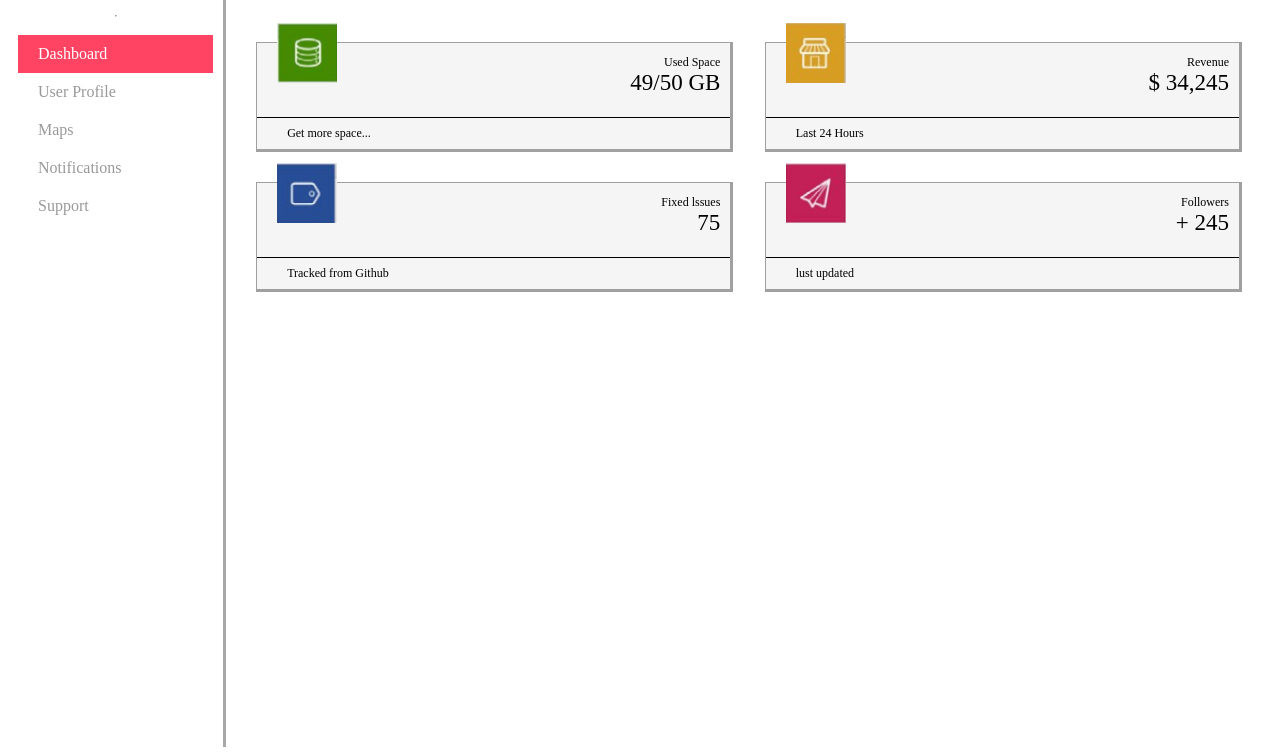
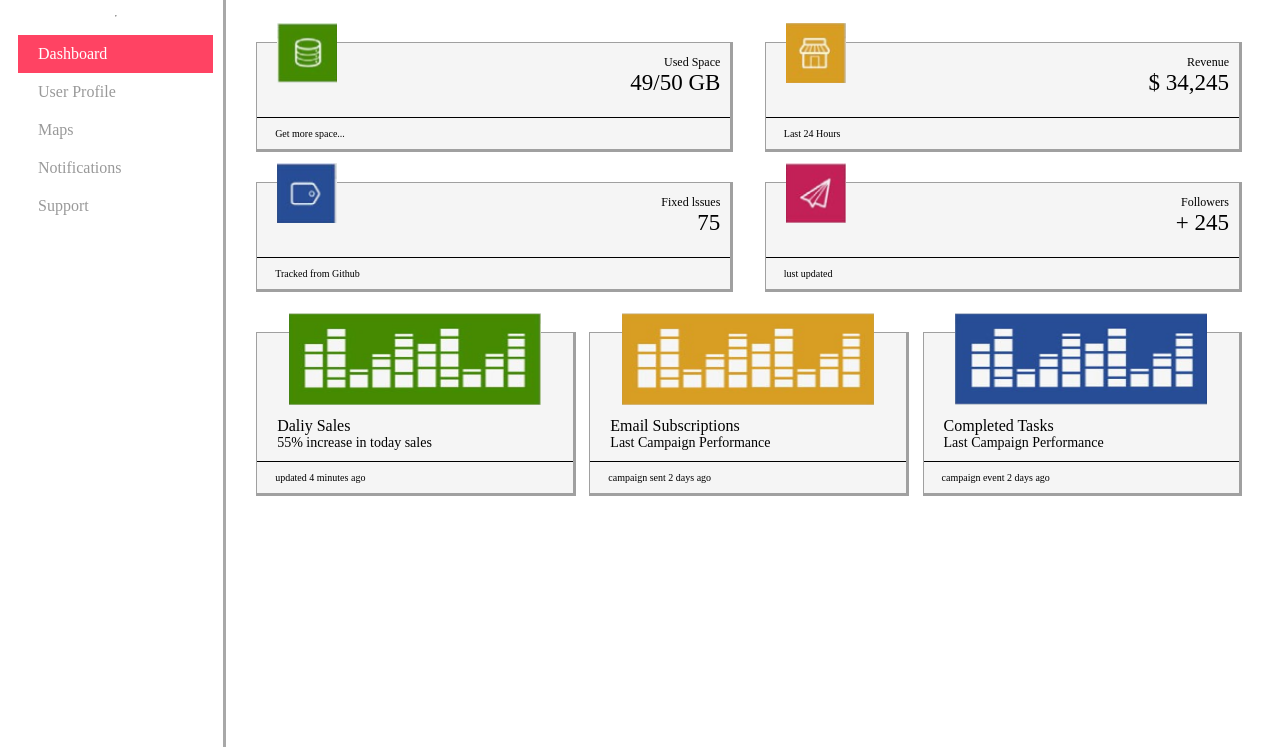
Before and after one commit to vsuet/dashboard, a plain HTML site: page index.html in a window 1280 px wide. Shown: the part 61-816 px from the top of the page. Drawn offline with Linux system fonts and the light colour scheme.

Commit message:
добавила еще 3 элемента и прописала для них стили

```diff
--- a/css/column.css
+++ b/css/column.css
@@ -16,8 +16,12 @@
 }
 
 .sm-item {
-    width: 48%;
+    width: 100%;
     margin: 15px 0;
+}
+
+.items-block-line {
+    margin-top: 40px;
 }
 
 .icon >img {
@@ -40,10 +44,6 @@
     height: 25px;
 }
 
-.sm-item {
-    width: 100%;
-}
-
 .text-tab {
     font-size: 12px;
     margin-bottom: 0px;
@@ -57,3 +57,20 @@
     text-align: right;
     padding-right: 10px;
 }
+
+.sm-item-two {
+    width: 100%;
+}
+
+.picture-two {
+    margin-bottom: -12px;
+}
+
+.picture-two > img{
+    width: 92%;
+    height: 210px;
+}
+
+.sm-item-two {
+    margin-bottom: 50px;
+}
--- a/css/default.css
+++ b/css/default.css
@@ -1,3 +1,11 @@
+h1 {
+    font-size: 20px;
+}
+
+h2 {
+    font-size: 20px;
+}
+
 .main-content {
     display: flex;
 }
@@ -6,6 +14,14 @@
     width: 260px;
     height: 100vh;
     border-right: 3px solid #a8a8a8;
+}
+
+.items-block-line {
+    margin-top: 20px;
+}
+
+.sm-item-two {
+    width: 32%;
 }
 
 .buttons-menu {
@@ -49,18 +65,15 @@
     margin: 10px;
 }
 
-.items-block {
-    display: flex;
-    flex-wrap: wrap;
-    justify-content: space-between;
-    margin-top: 30px;
-}
-
 .sm-item {
     width: 20%;
 }
 
-.one {
+.sm-item-two {
+    width: 32%;
+}
+
+.square {
     display: flex;
     flex-direction: column;
     background-color: rgb(245, 245, 245);
@@ -83,8 +96,23 @@
     left: 20px;
 }
 
+.picture-two{
+    text-align: center;
+}
+
+.picture-two > img{
+    width: 92%;
+    height: 150px;
+    position: relative;
+    bottom: 20px;
+}
+
+.sm-item-two.square {
+    margin-top: 5px;
+}
+
 .text-tab {
-    font-size: 14px;
+    font-size: 16px;
     margin-bottom: 0px;
     text-align: right;
     margin-right: 10px;
@@ -101,10 +129,20 @@
     width: 52%;
 }
 
+.text-two-line {
+    font-size: 16px;
+    margin: 0 20px;
+}
+
+.num-two-line {
+    font-size: 12px;
+    margin: 0 20px;
+}
+
 .item-footer {
-    font-size: 12px;
-    padding: 8px 0;
-    padding-left: 30px;
+    font-size: 10px;
+    padding: 10px 0;
+    padding-left: 18px;
     margin-top: 10px;
     border-top: 1px solid #000;
 }
--- a/css/desktop.css
+++ b/css/desktop.css
@@ -10,8 +10,30 @@
     left: 15px;
 }
 
+.items-block {
+    display: flex;
+    flex-wrap: wrap;
+    justify-content: space-between;
+    margin-top: 30px;
+}
+
+.items-block-line {
+    display: flex;
+    flex-wrap: wrap;
+    justify-content: space-between;
+    margin-top: 10px;
+}
+
+.picture-two {
+    margin-bottom: -12px;
+}
+
+.picture-two > img{
+    height: 115px;
+}
+
 .text-tab {
-    font-size: 8px;
+    font-size: 12px;
     margin-bottom: 0px;
     text-align: right;
     margin-right: 10px;
--- a/css/large.css
+++ b/css/large.css
@@ -1,6 +1,10 @@
 .sm-item {
     width: 23%;
     margin-bottom: 25px;
+}
+
+.sm-item-two {
+    width: 32%;
 }
 
 .item-body > * {
@@ -19,9 +23,18 @@
     left: 20px;
 }
 
+.picture-two > img{
+    width: 88%;
+    height: 190px;
+    position: relative;
+    bottom: 20px;
+}
+
 .item-footer {
-    padding-left: 30px;
-    padding-top: 3px;
+    font-size: 12px;
+    padding: 10px 0;
+    padding-left: 18px;
+    margin-top: 10px;
     border-top: 1px solid #000;
 }
 
@@ -32,9 +45,23 @@
     margin-right: 10px;
 }
 
+.text-two-line {
+    font-size: 18px;
+    margin: 0 30px;
+}
+
+.num-two-line {
+    font-size: 14px;
+    margin: 0 30px;
+}
+
 .num {
     font-size: 28px;
     margin: 0px;
     text-align: right;
     padding-right: 10px;
 }
+
+.item-footer {
+    padding-left: 25px;
+}
--- a/css/mobile.css
+++ b/css/mobile.css
@@ -1,6 +1,19 @@
 .picture-o > img {
     width: 60px;
     height: 60px;
+}
+
+.sm-item-two {
+    width: 32%;
+}
+
+.picture-two > img{
+    width: 80%;
+    height: 92px;
+}
+
+.picture-two {
+    margin-bottom: -12px;
 }
 
 .sm-item {
@@ -21,6 +34,12 @@
     display: none;
 }
 
+.num-two-line {
+    font-size: 14px;
+}
+
+
+
 /*.left-content.active {
     display: none;
 }*/
--- a/css/resolution.css
+++ b/css/resolution.css
@@ -10,9 +10,37 @@
     z-index: 1000;
 }
 
+.items-block {
+    display: flex;
+    flex-wrap: wrap;
+    justify-content: space-between;
+    margin-top: 30px;
+}
+
 .picture-o > img {
     width: 60px;
     height: 60px;
+}
+
+.sm-item-two {
+    width: 100%;
+}
+
+.picture-two {
+    margin-bottom: -12px;
+}
+
+.picture-two > img{
+    width: 92%;
+    height: 210px;
+}
+
+.sm-item-two {
+    margin-bottom: 50px;
+}
+
+.items-block-line {
+    margin-top: 40px;
 }
 
 .sm-item {
--- a/css/view.css
+++ b/css/view.css
@@ -10,14 +10,38 @@
     z-index: 1000;
 }
 
+.items-block-line {
+    display: flex;
+    flex-wrap: wrap;
+    justify-content: space-between;
+    margin-top: 20px;
+}
+
 .picture-o > img {
     width: 60px;
     height: 60px;
 }
 
+.picture-two > img{
+    width: 80%;
+    height: 92px;
+}
+
+.picture-two {
+    margin-bottom: -12px;
+}
+
+.sm-item-two {
+    width: 32%;
+}
+
 .sm-item {
     width: 48%;
     margin: 15px 0;
+}
+
+.num-two-line {
+    font-size: 14px;
 }
 
 .icon >img {
--- a/index.html
+++ b/index.html
@@ -14,7 +14,7 @@
                 <img src="png/close.png" alt="">
             </div>
             <div class="header-block">
-                Company
+                <h1>Company</h1>
             </div>
             <hr>
             <div class="buttons-menu">
@@ -30,11 +30,11 @@
                 <span class="icon" onclick="clickBurger()">
                     <img src="png/burger.png" alt="">
                 </span>
-                Dashboard
+                <h2>Dashboard</h2>
             </div>
             <div class="content-blocks">
                 <div class="items-block">
-                    <div class="sm-item one">
+                    <div class="sm-item square">
                         <div class="item-body">
                             <div class="picture-o">
                                 <img src="png/BD.PNG" alt="BD">
@@ -46,7 +46,7 @@
                         </div>
                         <div class="item-footer">Get more space...</div>
                     </div>
-                    <div class="sm-item one">
+                    <div class="sm-item square">
                         <div class="item-body">
                             <div class="picture-o">
                                 <img src="png/home.PNG" alt="home">
@@ -58,7 +58,7 @@
                         </div>
                         <div class="item-footer">Last 24 Hours</div>
                     </div>
-                    <div class="sm-item one">
+                    <div class="sm-item square">
                         <div class="item-body">
                             <div class="picture-o">
                                 <img src="png/h.PNG" alt="h">
@@ -70,7 +70,7 @@
                         </div>
                         <div class="item-footer">Tracked from Github</div>
                     </div>
-                    <div class="sm-item one">
+                    <div class="sm-item square">
                         <div class="item-body">
                             <div class="picture-o">
                                 <img src="png/airplane.PNG" alt="airplane">
@@ -83,9 +83,38 @@
                         <div class="item-footer">lust updated</div>
                     </div>
                 </div>
-            </div>
-            <div>
-
+                <div class="items-block-line">
+                    <div  class="sm-item-two square">
+                        <div class="picture-two">
+                            <img src="png/graphGreen.PNG" alt="graph green">
+                        </div>
+                        <div>
+                            <p class="text-two-line">Daliy Sales</p>
+                            <p class="num-two-line">55% increase in today sales</p>
+                        </div>
+                        <div class="item-footer">updated 4 minutes ago</div>
+                    </div>
+                    <div  class="sm-item-two square">
+                        <div class="picture-two">
+                            <img src="png/graphYellow.PNG" alt="graph yellow">
+                        </div>
+                        <div>
+                            <p class="text-two-line">Email Subscriptions</p>
+                            <p class="num-two-line">Last Campaign Performance</p>
+                        </div>
+                        <div class="item-footer">campaign sent 2 days ago</div>
+                    </div>
+                    <div  class="sm-item-two square">
+                        <div class="picture-two">
+                            <img src="png/graphBlue.PNG" alt="graph blue">
+                        </div>
+                        <div>
+                            <p class="text-two-line">Completed Tasks</p>
+                            <p class="num-two-line">Last Campaign Performance</p>
+                        </div>
+                        <div class="item-footer">campaign event 2 days ago</div>
+                    </div>
+                </div>
             </div>
         </div>
     </div>
@@ -302,8 +331,8 @@
                 </div>
             </main>
         </div>
-    </div>
--->
+    </div>-->
+
     <script type="text/javascript" src="js/script.js"> </script>
 </body>
 </html>
```
